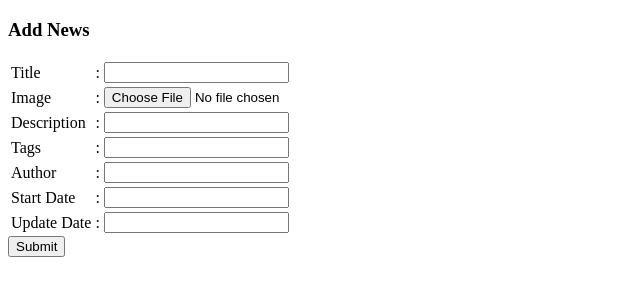
After one commit to abiamarulloh/portal-berita, a PHP site: page /system-portal-berita/application/views/pages/add/index.php in a window 1280 px wide. The commit adds this page. Shown: the top 300 px of the page, without its empty margins (0-640 px from the left). Run offline with PHP 8.4, Linux system fonts and the light colour scheme.

Commit message:
tambah add page

```diff
--- a/application/config/config.php
+++ b/application/config/config.php
@@ -23,7 +23,7 @@ defined('BASEPATH') OR exit('No direct script access allowed');
 | a PHP script and you can easily do that on your own.
 |
 */
-$config['base_url'] = 'http://localhost/portal-berita/';
+$config['base_url'] = 'http://localhost/system-portal-berita/';
 
 /*
 |--------------------------------------------------------------------------
--- /dev/null
+++ b/application/views/pages/add/index.php
@@ -0,0 +1,82 @@
+<!DOCTYPE html>
+<html lang="en">
+<head>
+  <meta charset="UTF-8">
+  <meta http-equiv="X-UA-Compatible" content="IE=edge">
+  <meta name="viewport" content="width=device-width, initial-scale=1.0">
+  <title>Add Page</title>
+</head>
+<body>
+  <div class="container-fluid">
+  <h3>Add News</h3>
+  <form action="" method="post">
+    <table >
+      <tr>
+        <td>
+          <label for="title">Title</label>
+        </td>
+        <td>:</td>
+        <td>
+          <input type="text" name='title' required>
+        </td>
+      </tr>
+      <tr>
+        <td>
+        <label for="image">Image</label>
+        </td>
+        <td>:</td>
+        <td>
+        <input type="file" required>
+        </td>
+      </tr>
+      <tr>
+        <td>
+        <label for="description">Description</label>
+        </td>
+        <td>:</td>
+        <td>
+        <input type="text">
+        </td>
+      </tr>
+      <tr>
+        <td>
+        <label for="tags">Tags</label>
+        </td>
+        <td>:</td>
+        <td>
+        <input type="text">
+        </td>
+      </tr>
+      <tr>
+        <td>
+        <label for="author">Author</label>
+        </td>
+        <td>:</td>
+        <td>
+        <input type="text">
+        </td>
+      </tr>
+      <tr>
+        <td>
+        <label for="start-date">Start Date</label>
+        </td>
+        <td>:</td>
+        <td>
+        <input type="text">
+        </td>
+      </tr>
+      <tr>
+        <td>
+        <label for="update-date">Update Date</label>
+        </td>
+        <td>:</td>
+        <td>
+        <input type="text">
+        </td>
+      </tr>
+    </table>
+    <button class='button btn-primary'>Submit</button>
+  </form>
+  </div>
+</body>
+</html>
--- a/application/views/pages/news/index.php
+++ b/application/views/pages/news/index.php
@@ -6,7 +6,7 @@
     <div class="card-header py-3">
       <div class="d-flex justify-content-between align-items-center">
             <h6 class="m-0 font-weight-bold text-primary">Data News</h6>
-            <a href="#" class="btn btn-primary btn-icon-split">
+            <a href="<?= base_url('add') ?>" class="btn btn-primary btn-icon-split">
                 <span class="icon text-white-50">
                     <i class="fas fa-plus"></i>
                 </span>
```
Also changed, not shown: application/controllers/Add.php (added, +15 -0 lines).
